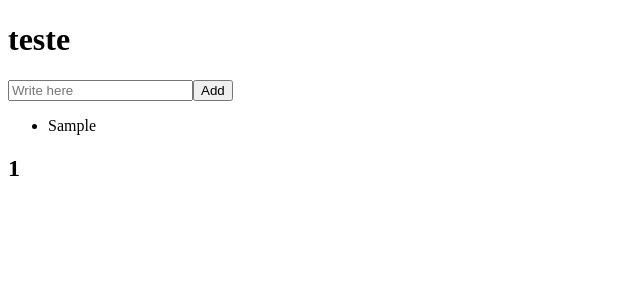
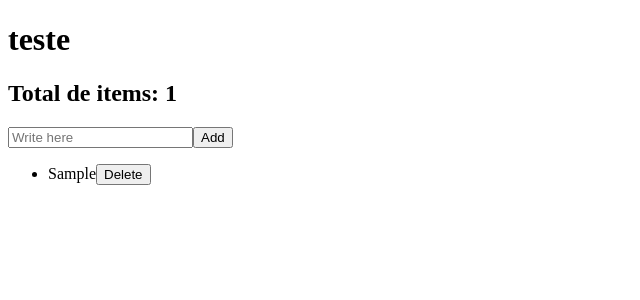
Before and after one commit to brunoginciene/reat-test, a React (Create React App) app: page / in a window 1280 px wide. Both pictures are taken after typing "Sample" into the empty fields and a click on the button "Add". Shown: the top 300 px of the page, without its empty margins (0-640 px from the left). Built offline with nearby package versions, Linux system fonts and the light colour scheme.

Commit message:
delete button

```diff
--- a/src/Teste.js
+++ b/src/Teste.js
@@ -19,6 +19,7 @@ export default function Teste(){
 
     return(
         <>
+            <h2>Total de items: {lista.length}</h2>
             <input
                 onChange={getValue}
                 placeholder="Write here"
@@ -27,9 +28,16 @@ export default function Teste(){
             </input>
             <button onClick={addItem}>Add</button>
             <ul>
-                {lista.map(item => <li>{item}</li>)}
+                {lista.map(item =>
+                    <li>
+                        {item}
+                        <button>
+                            Delete
+                        </button>
+                    </li>
+                )}
             </ul>
-            <h2>{lista.length}</h2>
+
         </>
     )
 }
```
